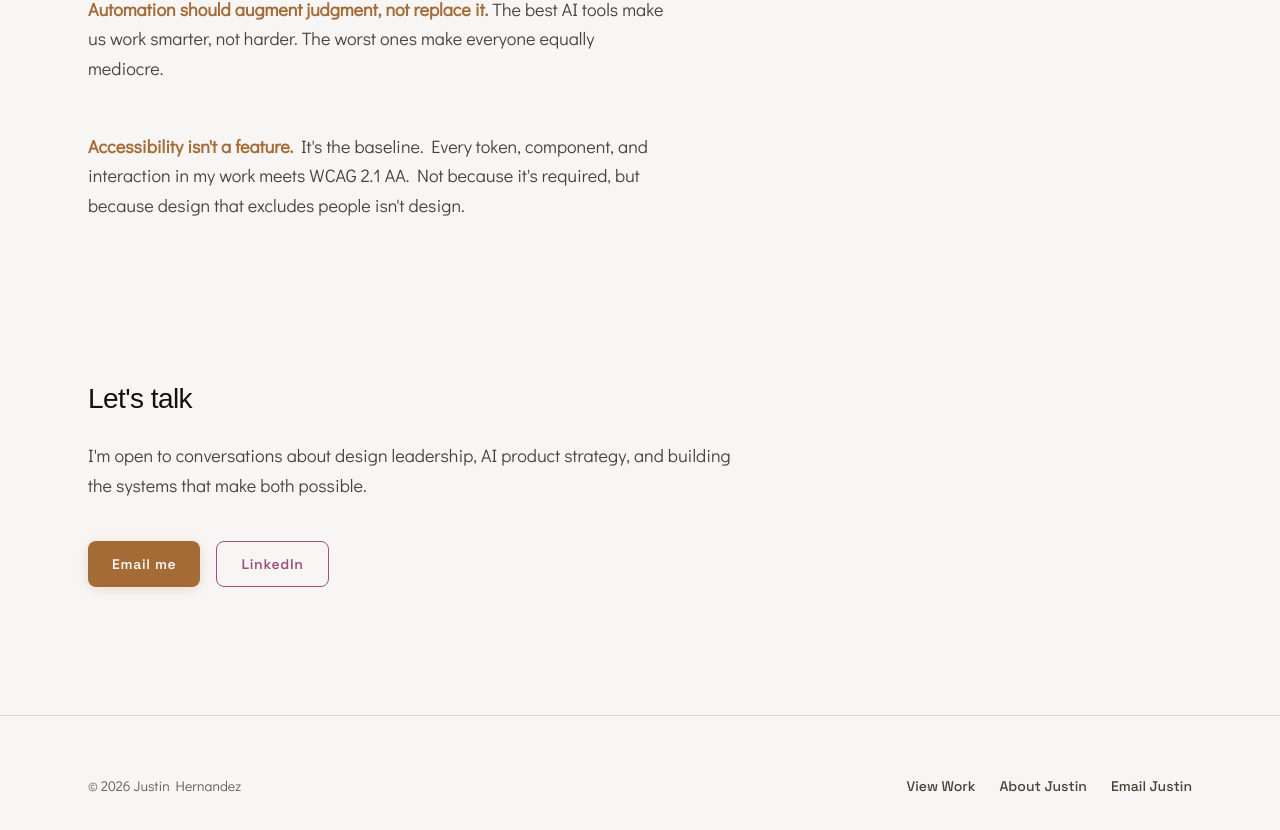
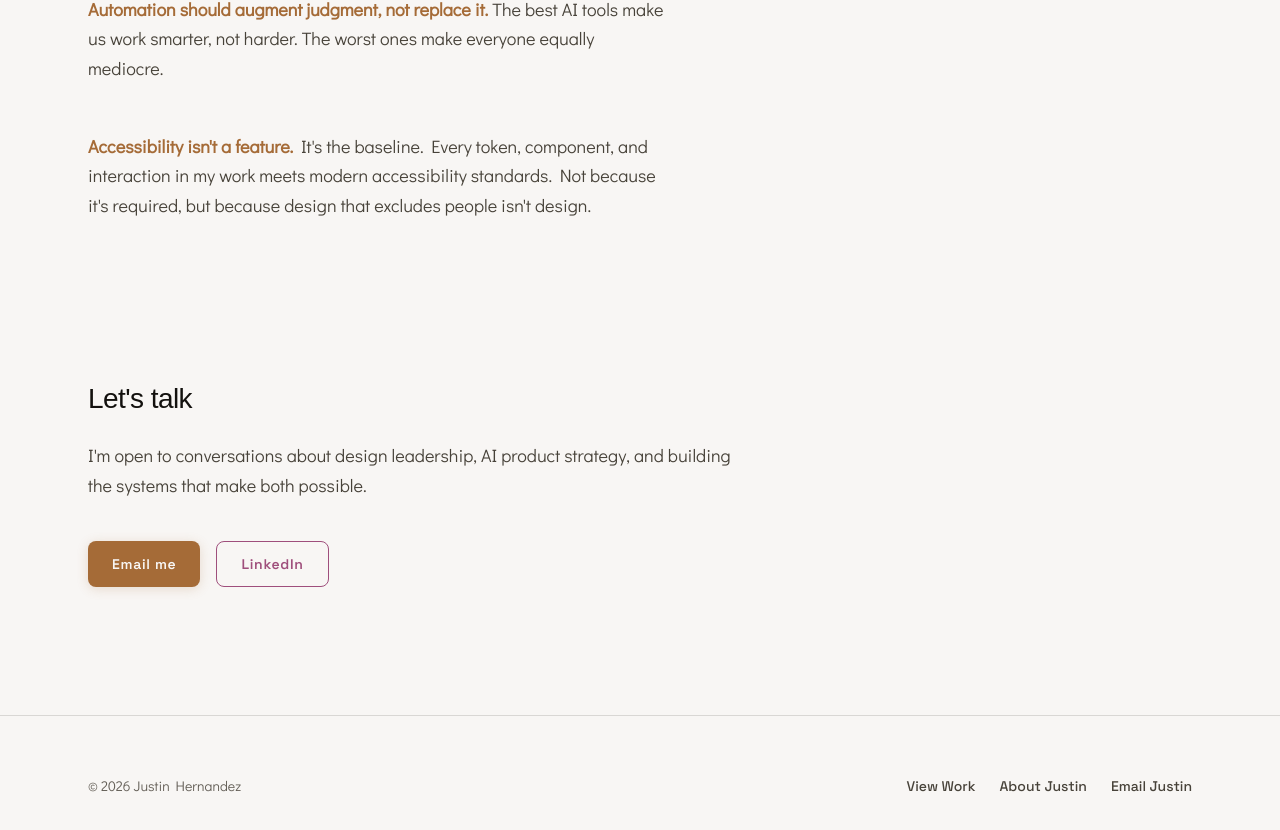
Before and after one commit to amkhz/portfolio, a Next.js app: page /about in a window 1280 px wide. Shown: the part 2094-2924 px from the top of the page. Built offline with nearby package versions, Linux system fonts and the light colour scheme; no server answers; a web font is replaced by a local one.

Commit message:
copy change

```diff
--- a/src/app/about/page.tsx
+++ b/src/app/about/page.tsx
@@ -164,7 +164,7 @@ export default function AboutPage() {
                   Accessibility isn&apos;t a feature.
                 </strong>{" "}
                 It&apos;s the baseline. Every token, component, and interaction
-                in my work meets WCAG 2.1 AA. Not because it&apos;s required,
+                in my work meets modern accessibility standards. Not because it&apos;s required,
                 but because design that excludes people isn&apos;t design.
               </p>
             </div>
```
